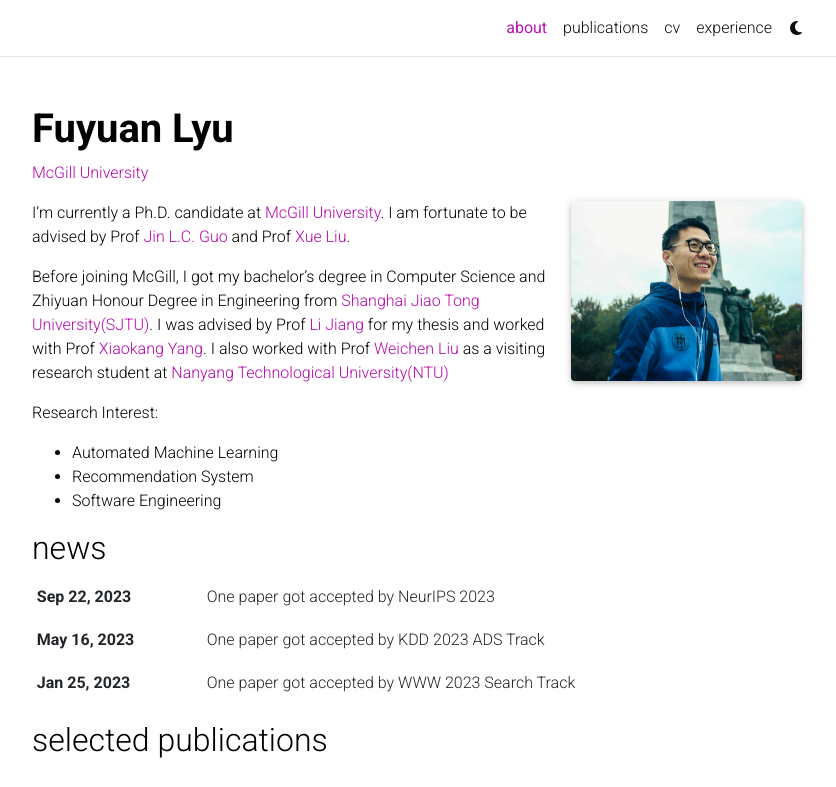
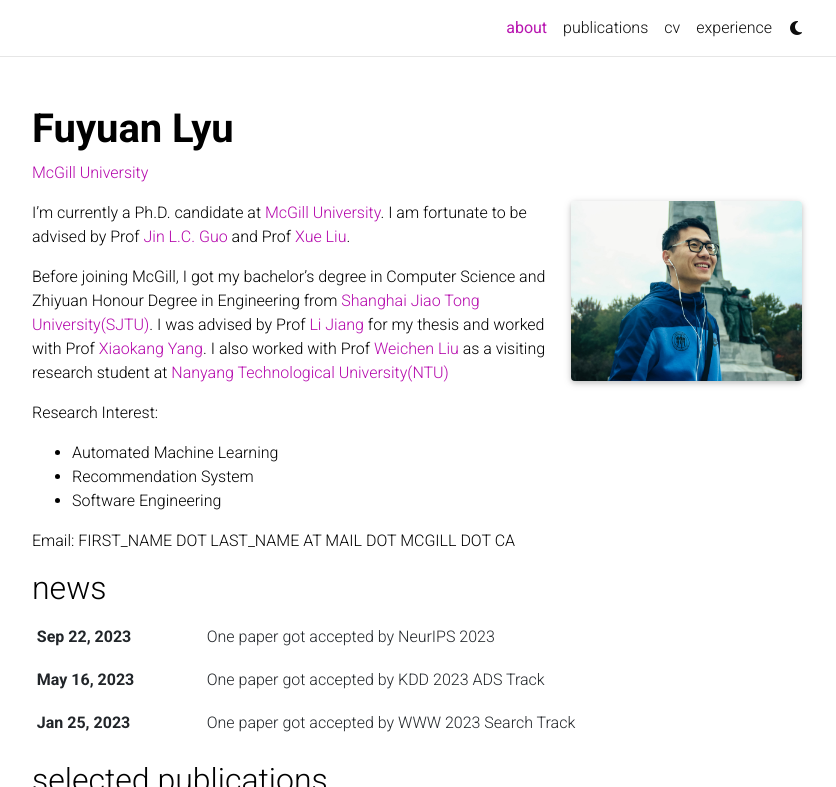
Before and after one commit to fuyuanlyu/fuyuanlyu.github.io, a Jekyll site: the page built from _pages/about.md, in a window 1280 px wide and 1117 px high, cut to the strip 0-787 px from the top of the window. Shown: the whole strip, without its empty margins (223-1059 px from the left). Built offline with Jekyll 4.4.1, drawn with Linux system fonts in a browser that asks for light colours; comment, search, counter and statistics services are not loaded; a style sheet for code colours, icons or effects is not loaded.

Commit message:
add email

```diff
--- a/_pages/about.md
+++ b/_pages/about.md
@@ -24,3 +24,5 @@
 - Automated Machine Learning
 - Recommendation System
 - Software Engineering
+
+Email: FIRST_NAME DOT LAST_NAME AT MAIL DOT MCGILL DOT CA
```
